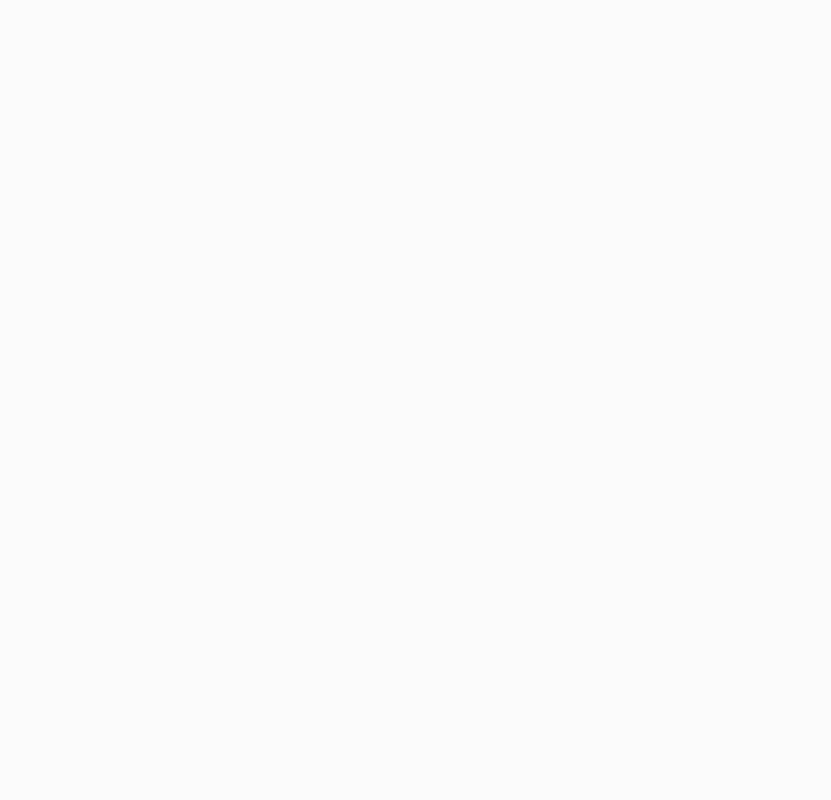
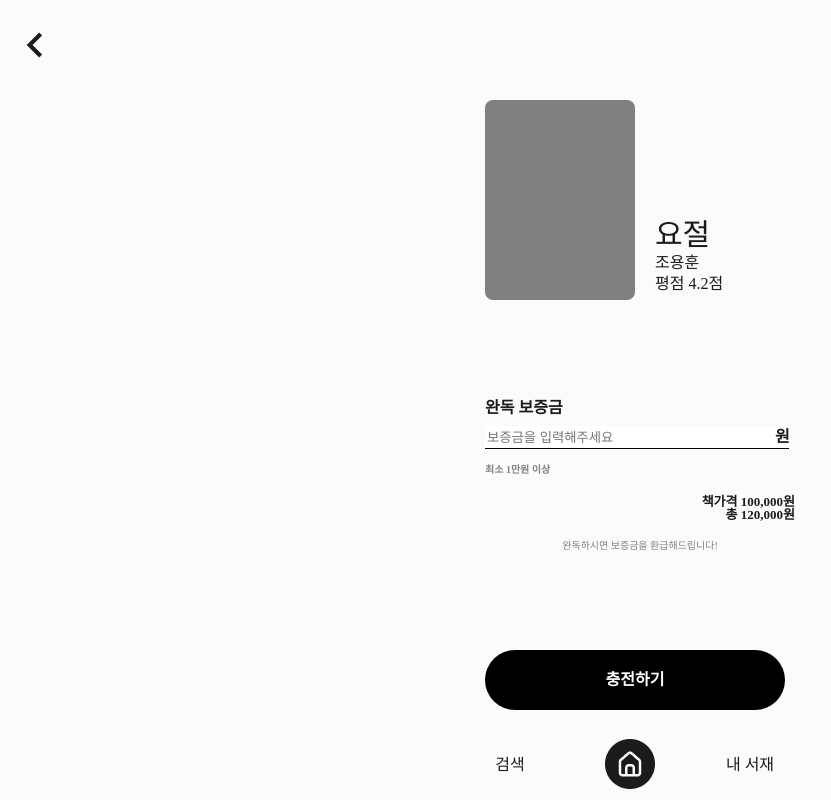
Before and after one commit to UGG-Thon-7-Team/ugg_frontend, a React (Vite) app: page /buybook2 in a window 1280 px wide. Before the commit this address had no page. Shown: the whole page, without its empty margins (0-831 px from the left). Built offline with nearby package versions, Linux system fonts and the light colour scheme; a web font is replaced by a local one.

Commit message:
FEAT: buypage1,2

```diff
--- a/src/pages/BuyPage1.jsx
+++ b/src/pages/BuyPage1.jsx
@@ -15,8 +15,8 @@ export default function BuyPage1() {
                     <div>평점 4.2점</div>
                 </BookInfo>
                 <ButtonWrapper>
-                    <Button onClick={()=>navigate('/celebdetail')}>책도 필요해요</Button>
-                    <Button onClick={()=>navigate('/celebdetail')}>책은 필요없어요</Button>
+                    <Button onClick={()=>navigate('/buybook2')}>책도 필요해요</Button>
+                    <Button onClick={()=>navigate('/buybook3')}>책은 필요없어요</Button>
                 </ButtonWrapper>
             </Container>
           </>
--- /dev/null
+++ b/src/pages/BuyPage2.jsx
@@ -0,0 +1,106 @@
+import { MdNavigateBefore } from "react-icons/md";
+import styled from "styled-components";
+import { useNavigate } from "react-router-dom";
+
+export default function BuyPage2() {
+    const navigate = useNavigate();
+        return (
+          <>
+            <Container>
+                <PrevBtn onClick={()=>navigate('/buybook')}><MdNavigateBefore /></PrevBtn>
+                <Div></Div>
+                <BookInfo>
+                    <Title>요절</Title>
+                    <div>조용훈</div>
+                    <div>평점 4.2점</div>
+                </BookInfo>
+            </Container>
+            <DepositBox>
+                <div>완독 보증금</div>
+                <Input placeholder="보증금을 입력해주세요"></Input>
+                <Won>원</Won>
+                <Least>최소 1만원 이상</Least>
+            </DepositBox>
+            <PayBox>
+                <div>책가격 100,000원</div>
+                <div>총 120,000원</div>
+            </PayBox>
+            <RefundMent>완독하시면 보증금을 환급해드립니다!</RefundMent>
+            <Button>충전하기</Button>
+          </>
+        );
+    }
+const Container = styled.div`
+    display:flex;
+    margin-top:100px;
+    gap:20px;
+`;
+const PrevBtn = styled.div`
+    font-size:50px;
+    position:fixed;
+    top:20px;
+    left:10px;
+`;
+const Div = styled.div`
+    width:150px;
+    height:200px;
+    border-radius:8px;
+    background-color:gray;
+`;
+const BookInfo = styled.div`
+    margin-top:120px;
+    display:flex;
+    flex-direction: column;
+    align-items: left;
+    gap:5px;
+    *{font-size:16px;}
+`;
+const Title = styled.div`
+    font-size:30px;
+`;
+const DepositBox = styled.div`
+    margin-top:100px;
+    font-weight:600;
+    font-size:16px;
+`;
+const Input = styled.input`
+    margin-top:10px;
+    width:300px;
+    height:20px;
+    border:none;
+    border-bottom:1.5px solid black;
+`;
+const Won = styled.div`
+    position:relative;
+    top:-20px;
+    left:290px;
+`;
+const Least = styled.div`
+    color:gray;
+    font-size:10px;
+    font-weight:600;
+`;
+const PayBox = styled.div`
+    margin-top:20px;
+    font-weight:600;
+    font-size:13px;
+    text-align:right;
+`;
+const RefundMent = styled.div`
+    margin-top:20px;
+    color:gray;
+    text-align:center;
+`;
+const Button = styled.div`
+    position:fixed;
+    top:650px;
+    color:white;
+    font-weight:600;
+    font-size:16px;
+    background-color:black;
+    border-radius:100px;
+    width:300px;
+    height:60px;
+    text-align:center;
+    line-height:60px;
+`;
--- /dev/null
+++ b/src/pages/BuyPage3.jsx
@@ -0,0 +1,105 @@
+import { MdNavigateBefore } from "react-icons/md";
+import styled from "styled-components";
+import { useNavigate } from "react-router-dom";
+
+export default function BuyPage3() {
+    const navigate = useNavigate();
+        return (
+          <>
+            <Container>
+                <PrevBtn onClick={()=>navigate('/buybook')}><MdNavigateBefore /></PrevBtn>
+                <Div></Div>
+                <BookInfo>
+                    <Title>요절</Title>
+                    <div>조용훈</div>
+                    <div>평점 4.2점</div>
+                </BookInfo>
+            </Container>
+            <DepositBox>
+                <div>완독 보증금</div>
+                <Input placeholder="보증금을 입력해주세요"></Input>
+                <Won>원</Won>
+                <Least>최소 1만원 이상</Least>
+            </DepositBox>
+            <PayBox>
+                <div>총 120,000원</div>
+            </PayBox>
+            <RefundMent>완독하시면 보증금을 환급해드립니다!</RefundMent>
+            <Button>충전하기</Button>
+          </>
+        );
+    }
+const Container = styled.div`
+    display:flex;
+    margin-top:100px;
+    gap:20px;
+`;
+const PrevBtn = styled.div`
+    font-size:50px;
+    position:fixed;
+    top:20px;
+    left:10px;
+`;
+const Div = styled.div`
+    width:150px;
+    height:200px;
+    border-radius:8px;
+    background-color:gray;
+`;
+const BookInfo = styled.div`
+    margin-top:120px;
+    display:flex;
+    flex-direction: column;
+    align-items: left;
+    gap:5px;
+    *{font-size:16px;}
+`;
+const Title = styled.div`
+    font-size:30px;
+`;
+const DepositBox = styled.div`
+    margin-top:100px;
+    font-weight:600;
+    font-size:16px;
+`;
+const Input = styled.input`
+    margin-top:10px;
+    width:300px;
+    height:20px;
+    border:none;
+    border-bottom:1.5px solid black;
+`;
+const Won = styled.div`
+    position:relative;
+    top:-20px;
+    left:290px;
+`;
+const Least = styled.div`
+    color:gray;
+    font-size:10px;
+    font-weight:600;
+`;
+const PayBox = styled.div`
+    margin-top:20px;
+    font-weight:600;
+    font-size:13px;
+    text-align:right;
+`;
+const RefundMent = styled.div`
+    margin-top:20px;
+    color:gray;
+    text-align:center;
+`;
+const Button = styled.div`
+    position:fixed;
+    top:650px;
+    color:white;
+    font-weight:600;
+    font-size:16px;
+    background-color:black;
+    border-radius:100px;
+    width:300px;
+    height:60px;
+    text-align:center;
+    line-height:60px;
+`;
--- a/src/router/Routes.jsx
+++ b/src/router/Routes.jsx
@@ -7,6 +7,8 @@ import MainLayout from '@layouts/MainLayout';
 import CelebDetailPage from '../pages/CelebDetailPage';
 import BookDetailPage from '../pages/BookDetailPage'
 import BuyPage1 from '../pages/BuyPage1'
+import BuyPage2 from '../pages/BuyPage2';
+import BuyPage3 from '../pages/BuyPage3';
 
 export default function Routes() {
   return (
@@ -19,6 +21,8 @@ export default function Routes() {
         <Route path="celebdetail" element={<CelebDetailPage />} />
         <Route path="bookdetail" element={<BookDetailPage />} />
         <Route path="buybook" element={<BuyPage1 />} />
+        <Route path="buybook2" element={<BuyPage2 />} />
+        <Route path="buybook3" element={<BuyPage3 />} />
       </Route>
     </ReactRouters>
   );
```
